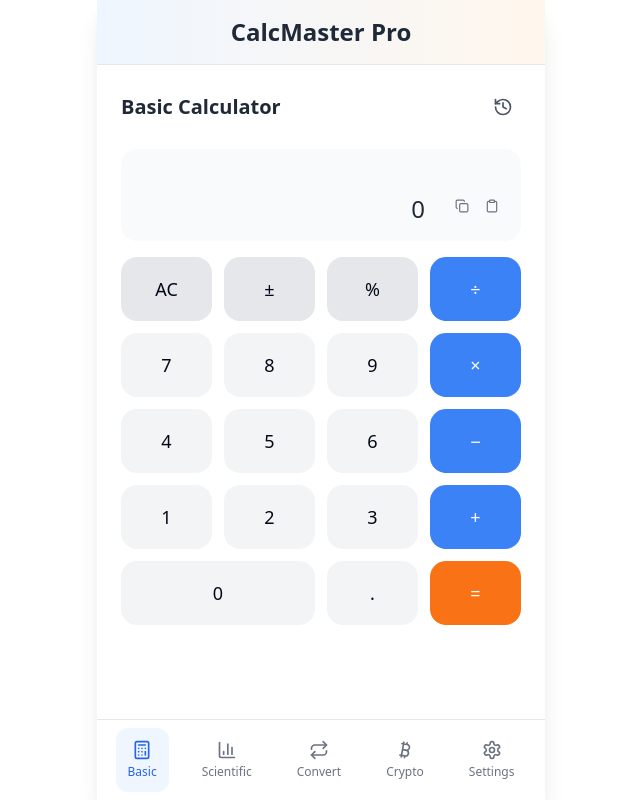
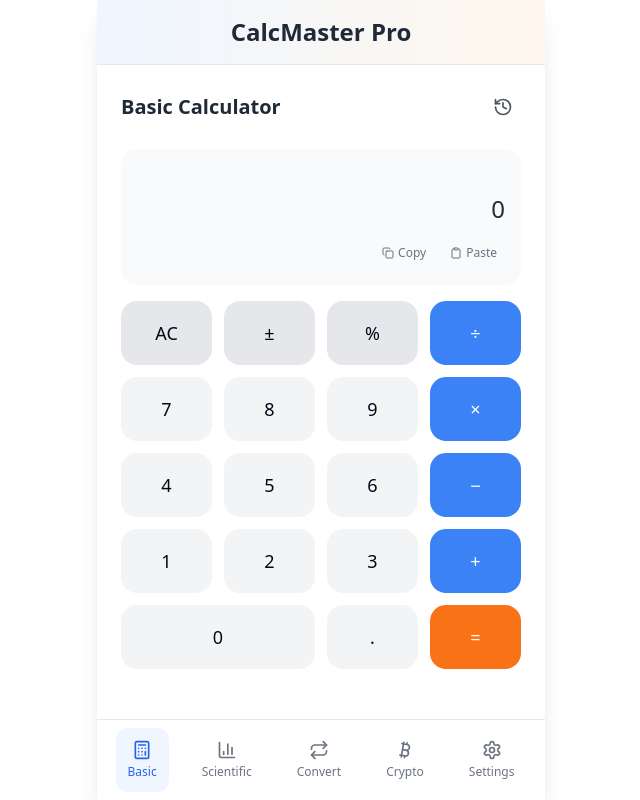
Before and after one commit to mouhcineelkazbouri/calc-master-touch, a React (Vite) app: page / in a window 1280 px wide. Shown: the whole page, without its empty margins (319-959 px from the left). Built offline with nearby package versions, Linux system fonts and the light colour scheme.

Commit message:
Fix: Adjust copy/paste button position
Adjust the position of the copy/paste buttons in the calculator display.

```diff
--- a/src/components/EnhancedCalculatorDisplay.tsx
+++ b/src/components/EnhancedCalculatorDisplay.tsx
@@ -52,7 +52,7 @@ const EnhancedCalculatorDisplay = ({
   };
 
   return (
-    <div className="bg-gray-50 rounded-2xl p-4 mb-4 relative">
+    <div className="bg-gray-50 rounded-2xl p-4 mb-4">
       {/* Expression display with horizontal scrolling */}
       <div
         ref={expressionRef}
@@ -69,35 +69,35 @@ const EnhancedCalculatorDisplay = ({
         </div>
       )}
 
-      {/* Main display with copy/paste buttons positioned to avoid overlap */}
-      <div className="relative">
+      {/* Main display */}
       <div
         ref={displayRef}
-          className="text-right text-2xl font-light text-gray-800 overflow-x-auto scrollbar-hide whitespace-nowrap pr-20"
+        className="text-right text-2xl font-light text-gray-800 overflow-x-auto scrollbar-hide whitespace-nowrap mb-3"
         style={{ scrollbarWidth: 'none', msOverflowStyle: 'none' }}
       >
         {display}
       </div>
 
-        {/* Copy and Paste buttons positioned at the right edge */}
-        <div className="absolute top-0 right-0 flex gap-1">
+      {/* Copy and Paste buttons positioned below the display */}
+      <div className="flex justify-end gap-2">
         <button
           onClick={handleCopy}
-            className="p-1.5 text-gray-500 hover:text-gray-700 hover:bg-gray-200 rounded-lg transition-colors"
+          className="p-2 text-gray-500 hover:text-gray-700 hover:bg-gray-200 rounded-lg transition-colors flex items-center gap-1 text-xs"
           title="Copy result"
         >
-            <Copy size={14} />
+          <Copy size={12} />
+          Copy
         </button>
         {onPaste && (
           <button
             onClick={handlePaste}
-              className="p-1.5 text-gray-500 hover:text-gray-700 hover:bg-gray-200 rounded-lg transition-colors"
+            className="p-2 text-gray-500 hover:text-gray-700 hover:bg-gray-200 rounded-lg transition-colors flex items-center gap-1 text-xs"
             title="Paste number"
           >
-              <Clipboard size={14} />
+            <Clipboard size={12} />
+            Paste
           </button>
         )}
-        </div>
       </div>
     </div>
   );
```
Lines whose indentation alone changed are shown as unchanged.
